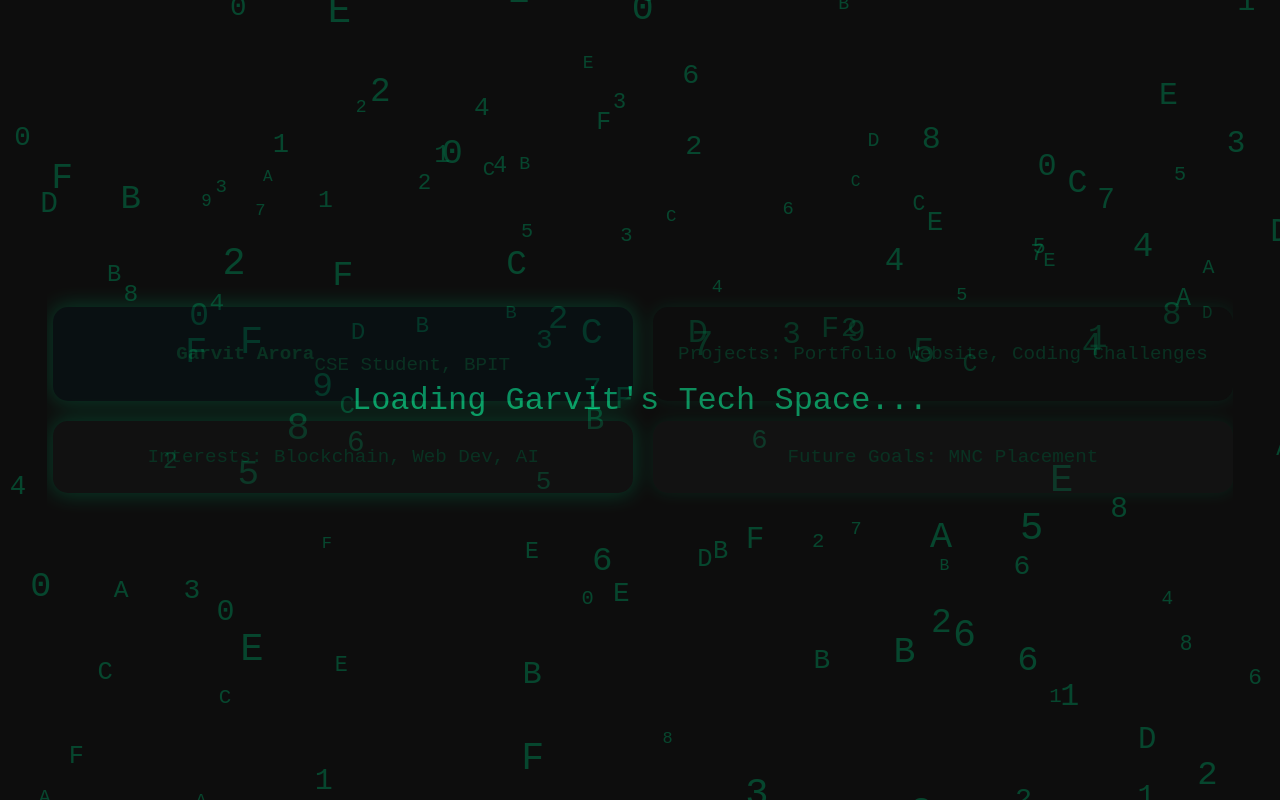
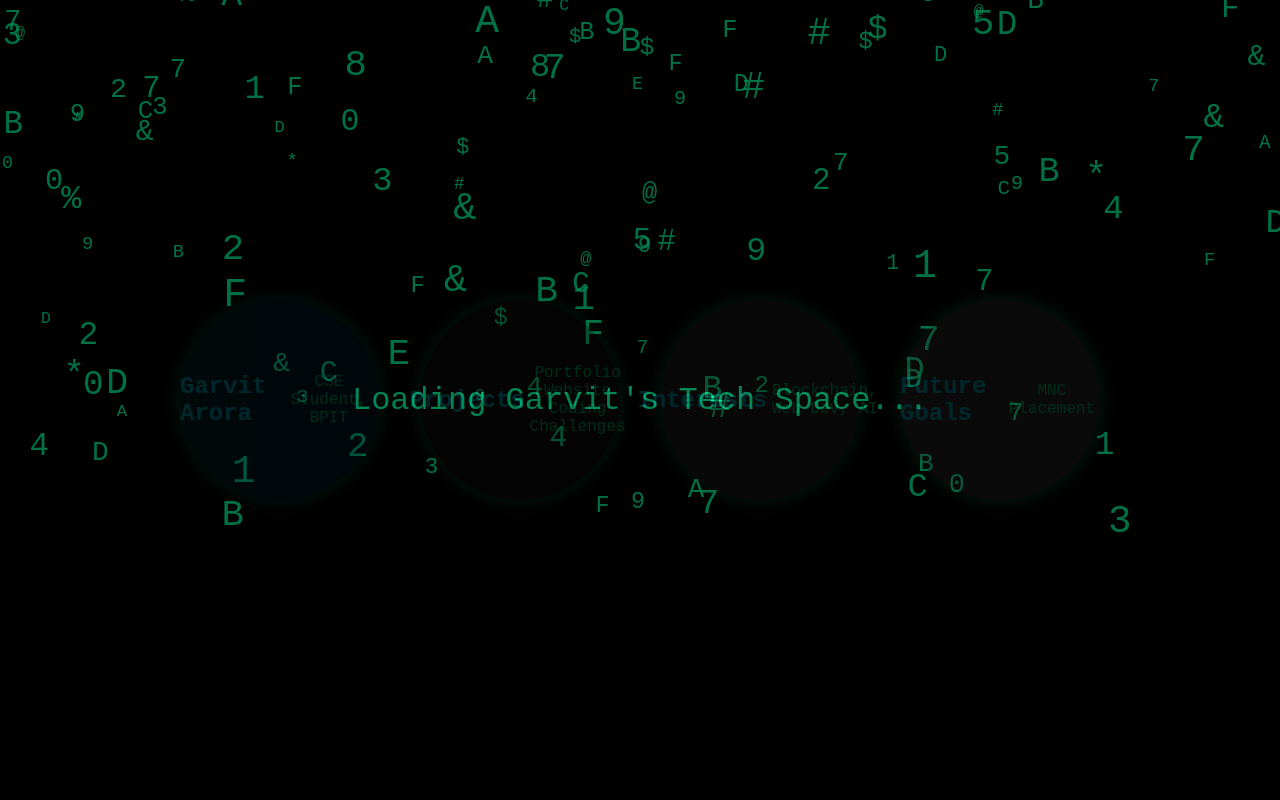
Before and after one commit to garvit-arora/portfolio, a plain HTML site: page index.html in a window 1280 px wide. Drawn offline with Linux system fonts and the light colour scheme.

Commit message:
Update index.html

```diff
--- a/index.html
+++ b/index.html
@@ -10,7 +10,7 @@
             margin: 0;
             padding: 0;
             overflow: hidden;
-            background: #1b1b1b;
+            background: black;
             color: #00ff9d;
             font-family: 'Courier New', Courier, monospace;
             display: flex;
@@ -26,7 +26,7 @@
             left: 0;
             width: 100vw;
             height: 100vh;
-            background: black;
+            background: rgba(0, 0, 0, 0.9);
             color: #00ff9d;
             display: flex;
             align-items: center;
@@ -42,55 +42,39 @@
             to { opacity: 0; visibility: hidden; }
         }
 
-        /* Code drop effect */
-        .code-drop {
+        /* Digital rain effect */
+        .rain {
             position: absolute;
+            top: 0;
+            left: 0;
             width: 100%;
             height: 100%;
-            z-index: 1;
             overflow: hidden;
+            z-index: 0;
         }
 
-        .code-drop span {
+        .rain span {
             position: absolute;
-            color: rgba(0, 255, 157, 0.5);
+            color: rgba(0, 255, 157, 0.8);
+            white-space: nowrap;
+            user-select: none;
             font-size: 1.2em;
-            animation: codeDrop 3s linear infinite;
+            animation: fall linear infinite;
         }
 
-        @keyframes codeDrop {
-            from { top: -100px; }
-            to { top: 100vh; }
+        @keyframes fall {
+            0% { top: -10%; }
+            100% { top: 100%; }
         }
 
-        /* Typewriter effect for title */
-        .title {
-            font-size: 2.5em;
-            color: #00e6ff;
-            white-space: nowrap;
-            overflow: hidden;
-            border-right: 0.15em solid #00ff9d;
-            width: 0;
-            animation: typing 3.5s steps(30, end), blink-caret 0.5s step-end infinite;
-        }
-
-        @keyframes typing {
-            from { width: 0; }
-            to { width: 100%; }
-        }
-
-        @keyframes blink-caret {
-            from, to { border-color: transparent; }
-            50% { border-color: #00ff9d; }
-        }
-
-        /* Panel animations */
+        /* Circular Panel Container */
         .panel-container {
             position: relative;
-            z-index: 2;
-            display: grid;
-            grid-template-columns: repeat(2, 1fr);
-            gap: 20px;
+            z-index: 1;
+            display: flex;
+            flex-wrap: wrap;
+            justify-content: center;
+            align-items: center;
             opacity: 0;
             animation: fadeIn 2s ease-in forwards;
             animation-delay: 4s;
@@ -101,40 +85,44 @@
             to { opacity: 1; }
         }
 
-        /* Style each panel uniquely */
+        /* Styling for each detail */
         .panel {
-            background: rgba(28, 28, 28, 0.9);
-            padding: 25px;
-            border-radius: 15px;
+            background: rgba(28, 28, 28, 0.8);
+            border-radius: 50%;
+            width: 200px;
+            height: 200px;
             display: flex;
             justify-content: center;
             align-items: center;
-            font-size: 1.2em;
-            color: #00ff9d;
-            text-align: center;
-            box-shadow: 0 0 15px rgba(0, 255, 157, 0.6);
-            transform-origin: top left;
-            animation: panelAnimation 1.5s ease forwards;
+            margin: 20px;
+            box-shadow: 0 0 20px rgba(0, 255, 157, 0.6);
+            position: relative;
+            animation: popIn 1.5s ease forwards;
         }
 
-        @keyframes panelAnimation {
-            0% { opacity: 0; transform: rotateY(90deg) translateX(-50vw); }
-            100% { opacity: 1; transform: rotateY(0) translateX(0); }
+        @keyframes popIn {
+            from { transform: scale(0); opacity: 0; }
+            to { transform: scale(1); opacity: 1; }
         }
 
+        /* Unique styles for panels */
         #panel1 { background: #002f3e; }
         #panel2 { background: #1a1a1a; }
         #panel3 { background: #333; }
         #panel4 { background: #3d3d3d; }
 
-        /* Glowing effect for panels */
-        .glow {
-            animation: glowEffect 1.5s ease-in-out infinite alternate;
+        /* Text inside panels */
+        .panel strong {
+            font-size: 1.5em;
+            color: #00e6ff;
         }
 
-        @keyframes glowEffect {
-            from { box-shadow: 0 0 10px #00ff9d; }
-            to { box-shadow: 0 0 20px #00ff9d, 0 0 30px #00ff9d; }
+        .panel p {
+            margin: 0;
+            padding: 5px;
+            text-align: center;
+            color: #00ff9d;
+            font-size: 1em;
         }
     </style>
 </head>
@@ -143,45 +131,43 @@
     <!-- Loading Screen -->
     <div id="loadingScreen">Loading Garvit's Tech Space...</div>
 
-    <!-- Code Drop Effect -->
-    <div class="code-drop"></div>
-
-    <!-- Title with Typewriter Effect -->
-    <div class="title">Garvit's Tech Space</div>
+    <!-- Digital Rain Effect -->
+    <div class="rain"></div>
 
     <!-- Panel Container -->
     <div class="panel-container">
-        <div class="panel glow" id="panel1">
-            <strong>Garvit Arora</strong><br>CSE Student, BPIT
+        <div class="panel" id="panel1">
+            <strong>Garvit Arora</strong>
+            <p>CSE Student, BPIT</p>
         </div>
         <div class="panel" id="panel2">
-            Projects: Portfolio Website, Coding Challenges
+            <strong>Projects</strong>
+            <p>Portfolio Website<br>Coding Challenges</p>
         </div>
-        <div class="panel glow" id="panel3">
-            Interests: Blockchain, Web Dev, AI
+        <div class="panel" id="panel3">
+            <strong>Interests</strong>
+            <p>Blockchain, Web Dev, AI</p>
         </div>
         <div class="panel" id="panel4">
-            Future Goals: MNC Placement
+            <strong>Future Goals</strong>
+            <p>MNC Placement</p>
         </div>
     </div>
 
     <script>
-        // JavaScript for the code drop effect
-        const codeContainer = document.querySelector('.code-drop');
-        const chars = "0123456789ABCDEF";
+        // Digital Rain Effect
+        const rainContainer = document.querySelector('.rain');
+        const chars = "0123456789ABCDEF$@#%&*";
+        const rainAmount = 150; // Number of falling characters
 
-        function createCodeDrop() {
-            for (let i = 0; i < 150; i++) {
-                const span = document.createElement("span");
-                span.style.left = `${Math.random() * 100}vw`;
-                span.style.animationDuration = `${Math.random() * 2 + 2}s`;
-                span.style.fontSize = `${Math.random() * 1.5 + 1}em`;
-                span.textContent = chars[Math.floor(Math.random() * chars.length)];
-                codeContainer.appendChild(span);
-            }
+        for (let i = 0; i < rainAmount; i++) {
+            const span = document.createElement("span");
+            span.textContent = chars[Math.floor(Math.random() * chars.length)];
+            span.style.left = `${Math.random() * 100}vw`;
+            span.style.fontSize = `${Math.random() * 1.5 + 1}em`;
+            span.style.animationDuration = `${Math.random() * 2 + 3}s`; // Random duration
+            rainContainer.appendChild(span);
         }
-
-        createCodeDrop();
     </script>
 </body>
 </html>
```
